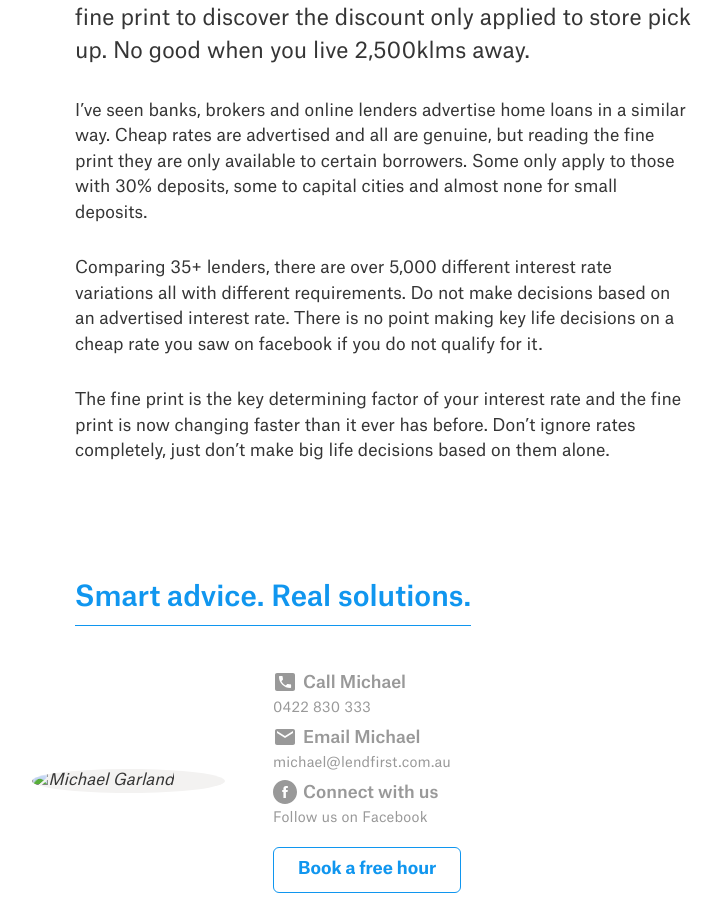
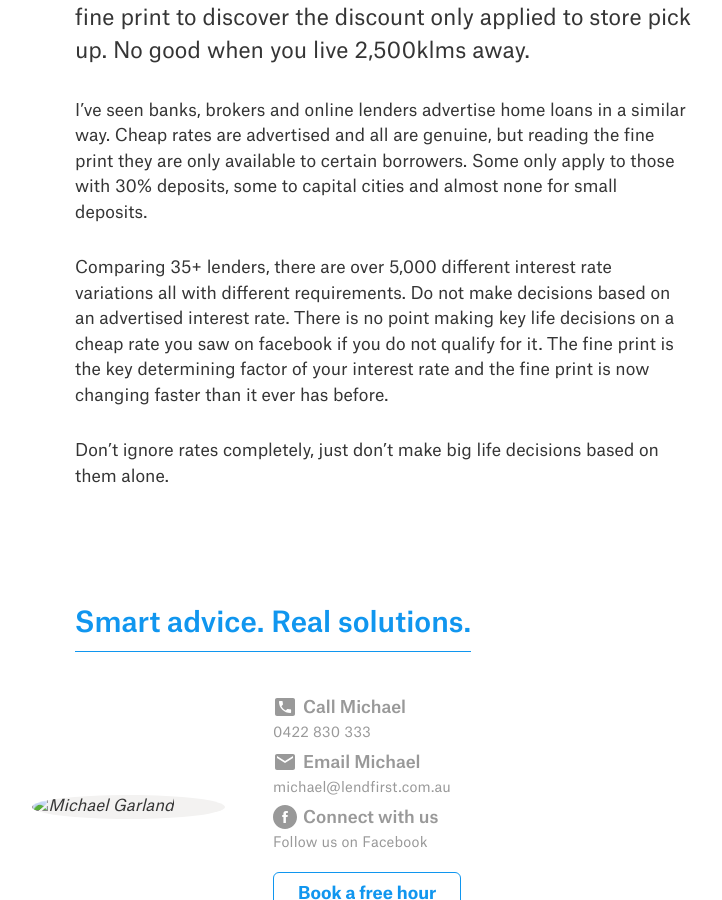
Before and after one commit to callumflack/lend-first, a Jekyll site: the page built from _posts/2017-05-02-focus-on-the-fine-print.markdown, in a window 1280 px wide and 900 px high, scrolled down 1184 px. Shown: the whole window, without its empty margins (367-1089 px from the left). Built offline with Jekyll 4.4.1, drawn with Linux system fonts in a browser that asks for light colours.

```diff
--- a/_posts/2017-05-02-focus-on-the-fine-print.markdown
+++ b/_posts/2017-05-02-focus-on-the-fine-print.markdown
@@ -10,6 +10,6 @@ Being a keen angler, I’m always on the lookout for new fishing gear.  Spotting
 I’ve seen banks, brokers and online lenders advertise home loans in a similar way.  Cheap rates are advertised and all are genuine, but reading the fine print they are only available to certain borrowers.  Some only apply to those with 30% deposits, some to capital cities and almost none for small deposits.
 
 Comparing 35+ lenders, there are over 5,000 different interest rate variations all with different requirements.  Do not make decisions based on an advertised interest rate.  There is no point making key life decisions on a cheap rate you saw on facebook if you do not qualify for it.
+The fine print is the key determining factor of your interest rate and the fine print is now changing faster than it ever has before.
 
-The fine print is the key determining factor of your interest rate and the fine print is now changing faster than it ever has before.
 Don’t ignore rates completely, just don’t make big life decisions based on them alone.
```
